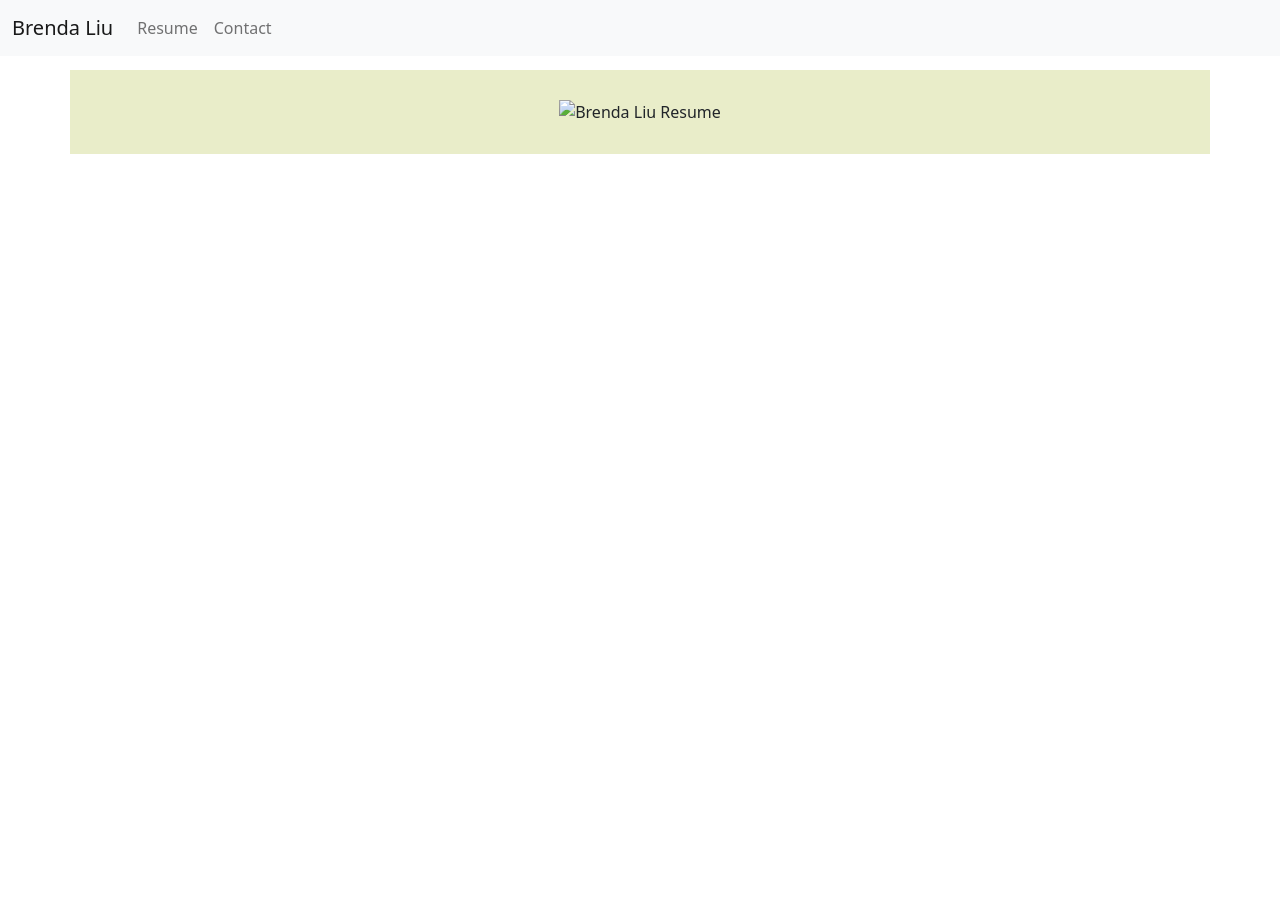
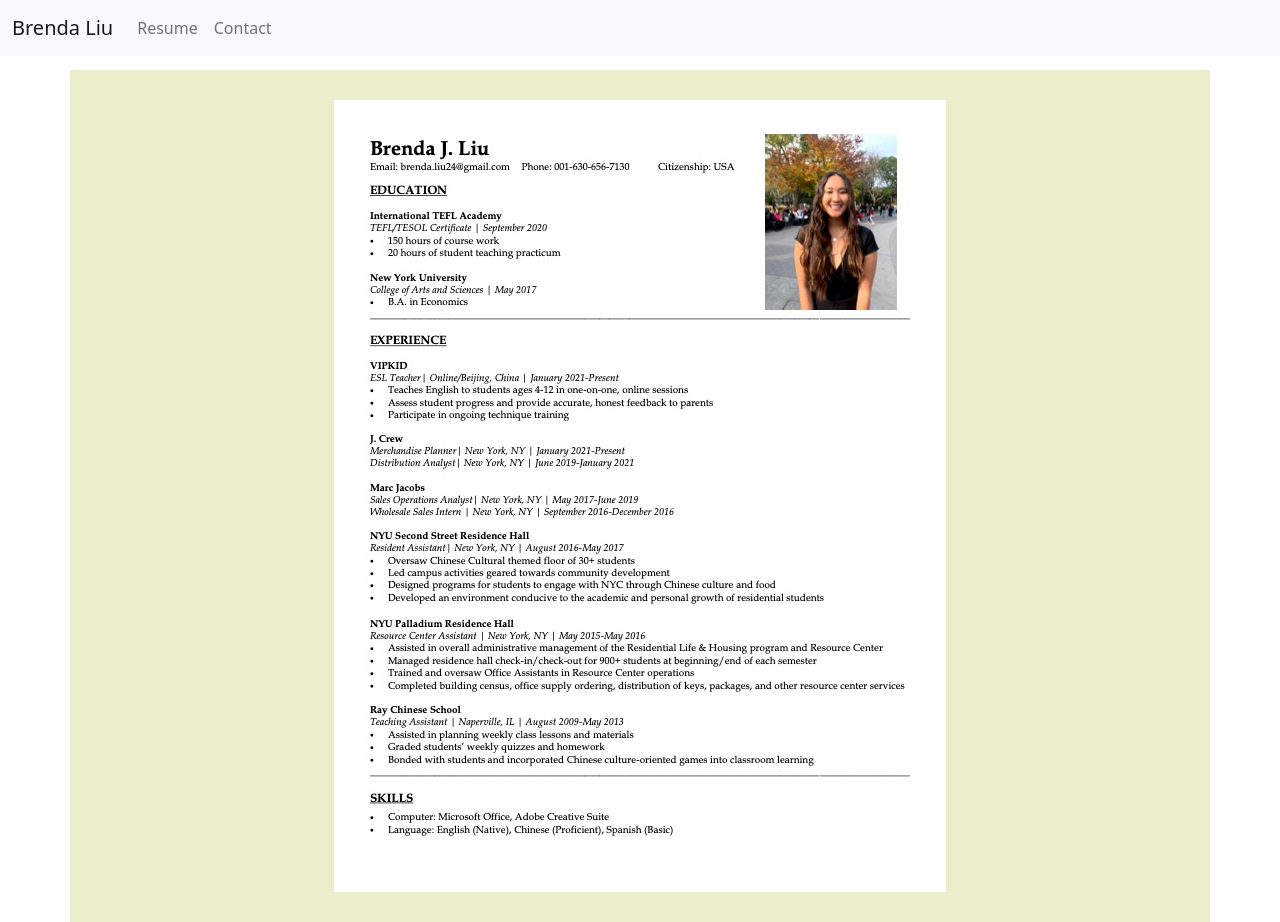
Before and after one commit to brendaliu2/PersonalPage, a plain HTML site: page Resume.html in a window 1280 px wide. Before the commit the page ends 800 px from the top, so only its background shows below. Drawn offline with nearby package versions, Linux system fonts and the light colour scheme.

Commit message:
change resume path

```diff
--- a/Resume.html
+++ b/Resume.html
@@ -30,7 +30,7 @@
   </nav>
 
   <section class="container text-center" id="resume">
-    <img src="resume.jpg" alt="Brenda Liu Resume"class="img-fluid">
+    <img src="https://github.com/brendaliu2/PersonalPage/blob/8be87e125066a25b41865353721a7aea08bc59ce/images/resume.jpg" alt="Brenda Liu Resume"class="img-fluid">
   </section>
 
 </body>
```
